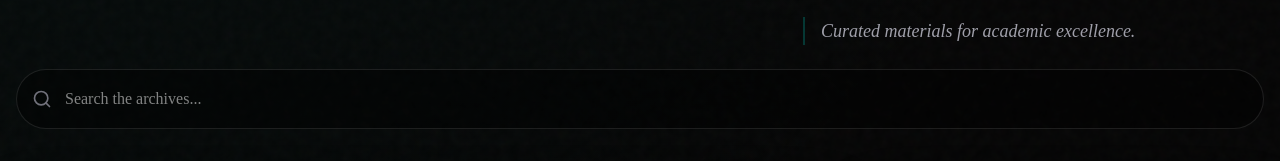
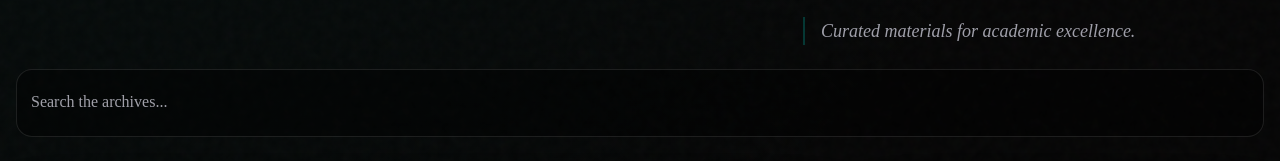
Before and after one commit to opgamer3455e/SirTanuj, a React (Vite) app: page /study-materials in a window 1280 px wide. Shown: the part 791-952 px from the top of the page. Built offline with nearby package versions, Linux system fonts and the light colour scheme.

Commit message:
feat: add AnimatedInput for search bar on StudyMaterialsPage

```diff
--- /dev/null
+++ b/src/components/ui/AnimatedInput.tsx
@@ -0,0 +1,70 @@
+import React from 'react';
+import styled from 'styled-components';
+
+interface AnimatedInputProps {
+  label: string;
+  value: string;
+  onChange: (e: React.ChangeEvent<HTMLInputElement>) => void;
+}
+
+const AnimatedInput = ({ label, value, onChange }: AnimatedInputProps) => {
+  return (
+    <StyledWrapper>
+      <div className="input-group">
+        <input
+          required
+          type="text"
+          value={value}
+          onChange={onChange}
+          autoComplete="off"
+          className="input"
+        />
+        <label className="user-label font-['Playfair_Display']">{label}</label>
+      </div>
+    </StyledWrapper>
+  );
+}
+
+const StyledWrapper = styled.div`
+  width: 100%;
+
+  .input-group {
+   position: relative;
+   width: 100%;
+  }
+
+  .input {
+   width: 100%;
+   border: solid 1.5px rgba(255, 255, 255, 0.1);
+   border-radius: 1rem;
+   background: rgba(0, 0, 0, 0.4);
+   padding: 1.25rem 1rem;
+   font-size: 1rem;
+   color: #f5f5f5;
+   transition: border 150ms cubic-bezier(0.4,0,0.2,1);
+   font-family: 'Playfair Display', serif;
+  }
+
+  .user-label {
+   position: absolute;
+   left: 15px;
+   color: #a1a1aa; /* zinc-400 */
+   pointer-events: none;
+   transform: translateY(1.25rem);
+   transition: 150ms cubic-bezier(0.4,0,0.2,1);
+  }
+
+  .input:focus, .input:valid {
+   outline: none;
+   border: 1.5px solid #FF5A5F;
+  }
+
+  .input:focus ~ label, .input:valid ~ label {
+   transform: translateY(-50%) scale(0.8);
+   background-color: #050505;
+   padding: 0 .4em;
+   color: #FF5A5F;
+  }
+`;
+
+export default AnimatedInput;
--- a/src/pages/StudyMaterialsPage.tsx
+++ b/src/pages/StudyMaterialsPage.tsx
@@ -1,7 +1,8 @@
 import { useState, useMemo, useCallback } from 'react';
 import { motion, AnimatePresence } from 'framer-motion';
-import { FileText, Play, Download, Search, Filter, BookOpen } from 'lucide-react';
+import { FileText, Play, Download, Filter, BookOpen } from 'lucide-react';
 import AnimatedCheckbox from '../components/ui/AnimatedCheckbox';
+import AnimatedInput from '../components/ui/AnimatedInput';
 
 const mockMaterials = [
   { id: 1, title: 'The Road Not Taken - Deep Analytical Breakdown', type: 'PDF', category: 'Poetry', class: 'Class 9', size: '2.4 MB', featured: true },
@@ -102,15 +103,12 @@ export default function StudyMaterialsPage() {
               <p className="text-zinc-400 font-['Playfair_Display'] text-lg italic border-l-2 border-[#00A699]/30 pl-4">Curated materials for academic excellence.</p>
             </div>
 
-            <div className="relative w-full md:w-80 group">
-              <input
-                type="text"
-                placeholder="Search the archives..."
+            <div className="flex-1 w-full relative z-10">
+              <AnimatedInput
+                label="Search the archives..."
                 value={searchQuery}
                 onChange={(e) => setSearchQuery(e.target.value)}
-                className="w-full bg-black/40 border border-white/10 rounded-full py-4 pl-12 pr-6 text-white font-['Playfair_Display'] focus:outline-none focus:border-[#00A699] transition-all focus:bg-white/5 shadow-inner"
               />
-              <Search className="absolute left-4 top-1/2 -translate-y-1/2 text-zinc-500 group-focus-within:text-[#00A699] transition-colors" size={20} />
             </div>
           </div>
 
```
